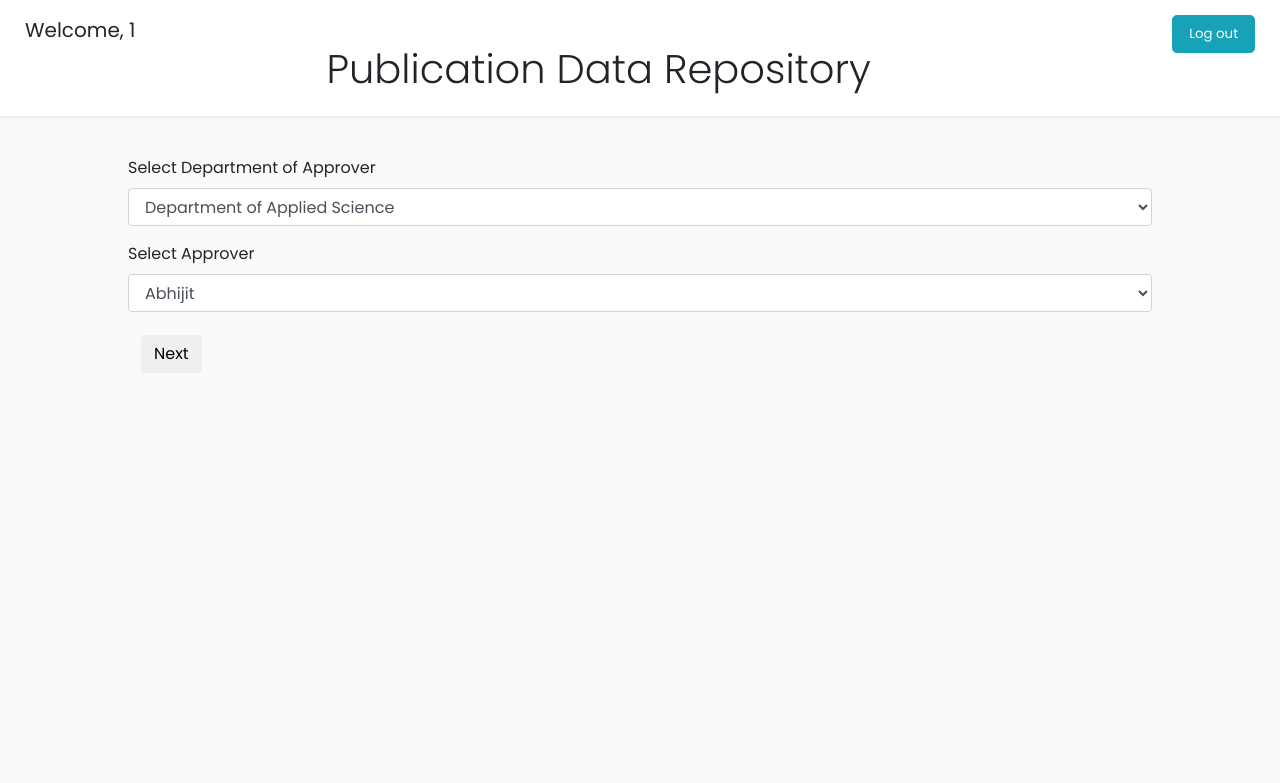
After one commit to tejas0208/Publication-Data-Repository, a PHP site: page /assign_approver.php in a window 1280 px wide. The commit adds this page. Shown: the top 783 px of the page. Run offline with PHP 8.4, Linux system fonts and the light colour scheme; the visitor is signed in with stand-in values (Sample User, id 1).

Commit message:
Minor updates

```diff
--- /dev/null
+++ b/assign_approver.php
@@ -0,0 +1,91 @@
+<?php
+
+	include('session.php');
+
+	//check if form data exists
+	//https://stackoverflow.com/questions/32405077/show-second-dropdown-options-based-on-first-dropdown-selection-jquery
+	//maths physics meta prod
+	if(isset($_SESSION['title'])) {
+		$title = $_SESSION['title'];
+	}
+	else {
+		header("location:add_record.php");
+	}
+
+	if(isset($_POST['submit'])) {
+		echo "Successfully submitted";
+	}
+
+
+?>
+
+<?php if(!isset($_POST["submit"])) : ?>
+
+<html lang="en">
+	<head>
+		<meta http-equiv="Content-Type" content="text/html; charset=UTF-8">
+		<!-- Meta, title, CSS, favicons, etc. -->
+		<meta charset="utf-8">
+		<meta http-equiv="X-UA-Compatible" content="IE=edge">
+		<meta name="viewport" content="width=device-width, initial-scale=1">
+
+		<title>
+			Department Store New Purchase
+		</title>
+		<link rel="stylesheet" href="css/bootstrap.min.css">
+		<link rel="stylesheet" href="css/register.css">
+		<link rel="stylesheet" href="css/menu.css">
+		<link rel="stylesheet" href="css/newEnquiry.css">
+		<script src="js/jquery.min.js"></script>
+		<script src="js/bootstrap.min.js"></script>
+		<script src="js/jquery-1.12.0.min.js"></script>
+		<script src="js/assign_approver.js"></script>
+	</head>
+	<body>
+		<div class="navbar">
+      		<div class="col-md-12">
+				Welcome, <?php echo $_SESSION['mis'] ?>
+				<div class = "logout">
+	        		<a href="logout.php" class="btn btn-info btn-lg">
+	        			<span class="glyphicon glyphicon-log-out"></span> Log out
+	        		</a>
+				</div>
+        		<h1 class="navheader">
+          			Publication Data Repository
+        		</h1>
+      		</div>
+    	</div>
+	    <div class="register">
+	    	<form method="POST">
+	    		<div class="form-group"> <!-- State Button -->
+		      		<label for="dept_id" class="control-label">Select Department of Approver</label>
+		      		<select class="form-control" id="appr_dept_id">
+		      			<option value="appsci">Department of Applied Science</option>
+		      			<option value="civil">Department of Civil Engineering</option>
+		      			<option value="compit">Department of Computer Engineering & IT</option>
+		      			<option value="elec">Department of Electrical Engineering</option>
+		      			<option value="entc">Department of Electronics and Telecommunication Engineering</option>
+		      			<option value="instru">Department of Instrumentation and Control Engineering</option>
+		      			<option value="maths">Department of Mathematics</option>
+		      			<option value="mech">Department of Mechanical Engineering</option>
+		      			<option value="meta">Department of Metallurgy and Materials Science</option>
+		      			<option value="phy">Department of Physics</option>
+		      		</select>
+		      	</div>
+
+				<div class="form-group">
+					<label for="select approver" class="control-label">Select Approver</label>
+					<select class="form-control" id="approver_name">
+		      			<option value="abhijit">Abhijit</option>
+		      			<option value="tarun">Tarun</option>
+		      		</select>
+				</div>
+
+				<div class="form-group btn"> <!-- Submit Button -->
+					<button class="btn" name="submit">Next</button>
+				</div>
+			</form>
+		</div>
+	</body>
+</html>
+<?php endif; ?>
--- /dev/null
+++ b/get_faculty_list.php
@@ -0,0 +1,5 @@
+<?php
+
+	echo "hello";
+
+?>
--- /dev/null
+++ b/js/assign_approver.js
@@ -0,0 +1,11 @@
+$(document).ready(function() {
+
+	$("#appr_dept_id").change(function (e) {
+		e.preventDefault();
+		//get list of
+		var val = $(this).val();
+		$.get("get_faculty_list.php?dept="+val, function(data, status){
+	        alert("Data: " + data + "\nStatus: " + status);
+	    });
+	});
+});
```
Also changed, not shown: add_record.php (+6 -6 lines), data_report.php (added, +17 -0 lines), js/helpers.js (+14 -6 lines).
